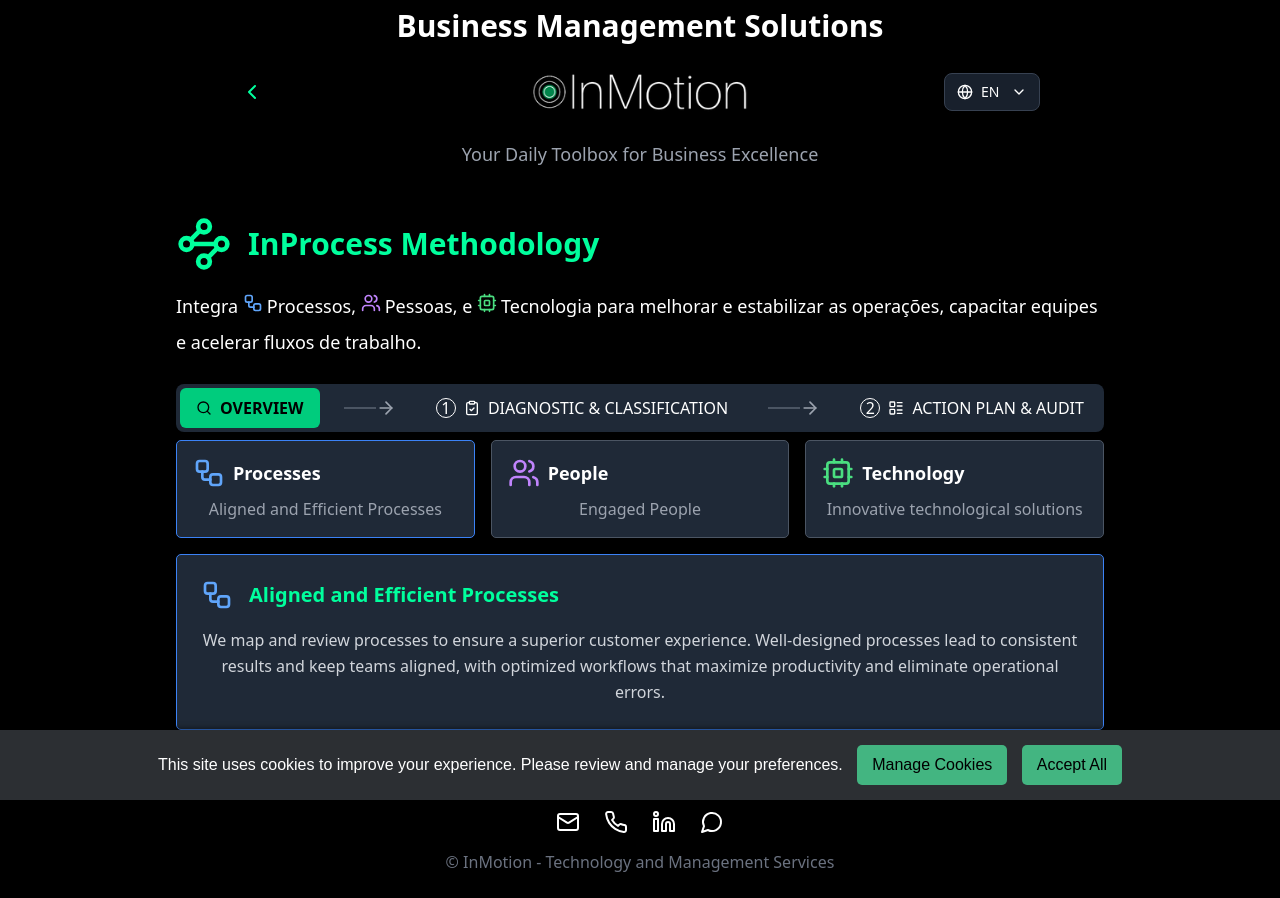
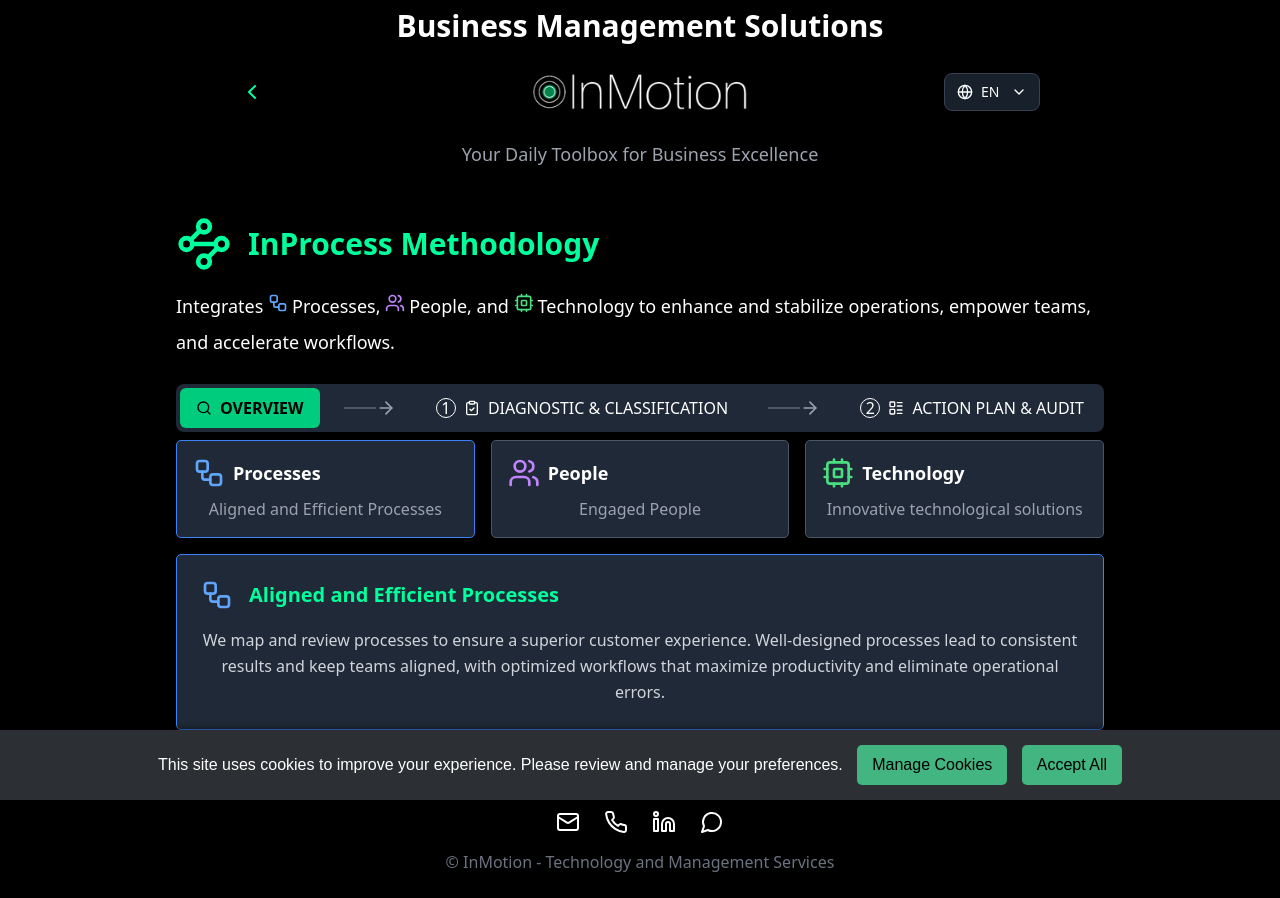
Before and after one commit to beloureiro/NS3, a React (Create React App) app: page /NS3/inprocess in a window 1280 px wide. Built offline with nearby package versions, Linux system fonts and the light colour scheme.

Commit message:
ajuste idioma inprocess

```diff
--- a/src/Solutions/Inprocess.js
+++ b/src/Solutions/Inprocess.js
@@ -187,13 +187,13 @@ const InProcessMethodology = ({ language, setLanguage }) => {
                 <h1 className="text-2xl sm:text-3xl font-bold text-[#00ff9d]">{t.title}</h1>
               </div>
               <p className="text-white text-lg text-left mb-6 leading-[2]">
-                Integra{" "}
+                {t.subtitle.prefix}{" "}
                 <span className="inline-flex items-baseline">
                   <Workflow
                     className="w-5 h-5 mr-1 text-blue-400"
                     style={{ verticalAlign: "baseline" }}
                   />
-                  <span>Processos</span>
+                  <span>{t.subtitle.processes}</span>
                 </span>
                 ,{" "}
                 <span className="inline-flex items-baseline">
@@ -201,18 +201,17 @@ const InProcessMethodology = ({ language, setLanguage }) => {
                     className="w-5 h-5 mr-1 text-purple-400"
                     style={{ verticalAlign: "baseline" }}
                   />
-                  <span>Pessoas</span>
+                  <span>{t.subtitle.people}</span>
                 </span>
-                , e{" "}
+                , {t.subtitle.conjunction}{" "}
                 <span className="inline-flex items-baseline">
                   <Cpu
                     className="w-5 h-5 mr-1 text-green-400"
                     style={{ verticalAlign: "baseline" }}
                   />
-                  <span>Tecnologia</span>
+                  <span>{t.subtitle.technology}</span>
                 </span>{" "}
-                para melhorar e estabilizar as operações, capacitar equipes e
-                acelerar fluxos de trabalho.
+                {t.subtitle.suffix}
               </p>
             </div>
 
--- a/src/Solutions/InprocessLanguage.js
+++ b/src/Solutions/InprocessLanguage.js
@@ -1,8 +1,14 @@
 export const translations = {
   en: {
     title: "InProcess Methodology",
-    subtitle:
-      "Integrates Processes, People, and Technology to enhance and stabilize operations, empower teams, and accelerate workflows.",
+    subtitle: {
+      prefix: "Integrates",
+      processes: "Processes",
+      people: "People",
+      technology: "Technology",
+      conjunction: "and",
+      suffix: "to enhance and stabilize operations, empower teams, and accelerate workflows."
+    },
     back: "Back",
     overview: "Overview",
     diagnostic: "Diagnostic & Classification",
@@ -29,8 +35,14 @@ export const translations = {
   },
   pt: {
     title: "Metodologia InProcess",
-    subtitle:
-      "Integra Processos, Pessoas e Tecnologia para aprimorar e estabilizar operações, capacitar equipes e acelerar fluxos de trabalho.",
+    subtitle: {
+      prefix: "Integra",
+      processes: "Processos",
+      people: "Pessoas",
+      technology: "Tecnologia",
+      conjunction: "e",
+      suffix: "para aprimorar e estabilizar operações, capacitar equipes e acelerar fluxos de trabalho."
+    },
     back: "Voltar",
     overview: "Visão Geral",
     diagnostic: "Diagnóstico & Classificação",
```
